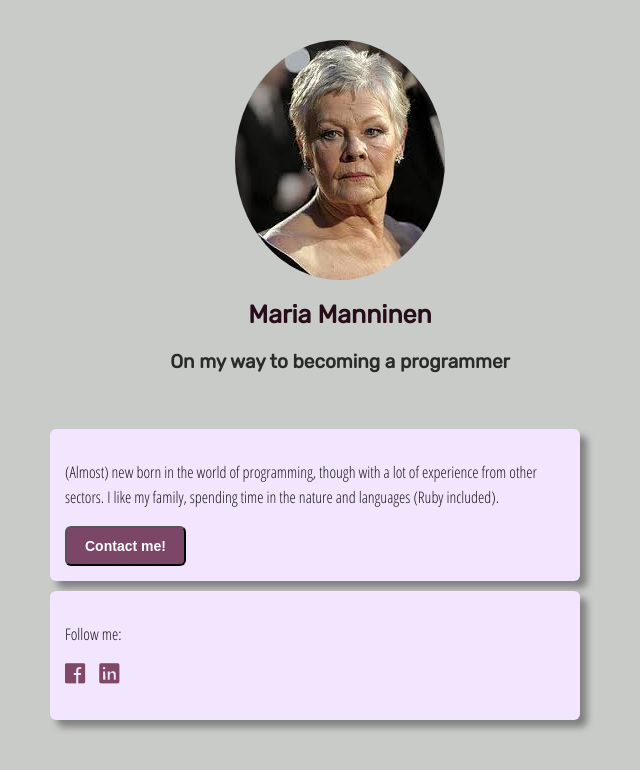
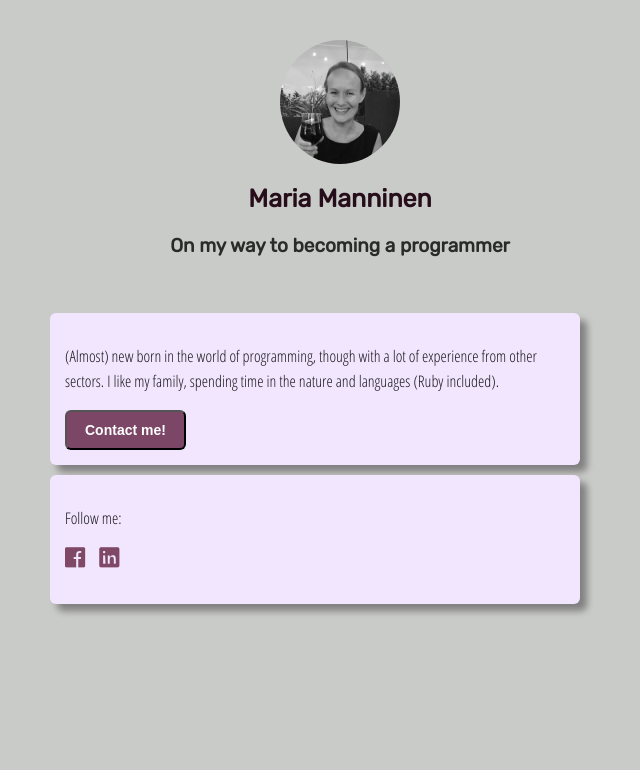
Before and after one commit to mavima/profile, a plain HTML site: page index.html in a window 1280 px wide. Shown: the whole page, without its empty margins (300-940 px from the left). Drawn offline with Linux system fonts and the light colour scheme.

Commit message:
my profile page

```diff
--- a/index.html
+++ b/index.html
@@ -10,7 +10,7 @@
   <body>
     <div class="container">
       <div class="header">
-        <img src="images/judi.jpeg">
+        <img src="images/maria.jpeg">
         <h1 class="text-center">Maria Manninen</h1>
         <h2 class="text-center">On my way to becoming a programmer</h2>
       </div>
--- a/style.css
+++ b/style.css
@@ -51,6 +51,7 @@ img{
   display: block;
   margin-left: auto;
   margin-right: auto;
+  width: 120px;
 }
 
 h1{
```
